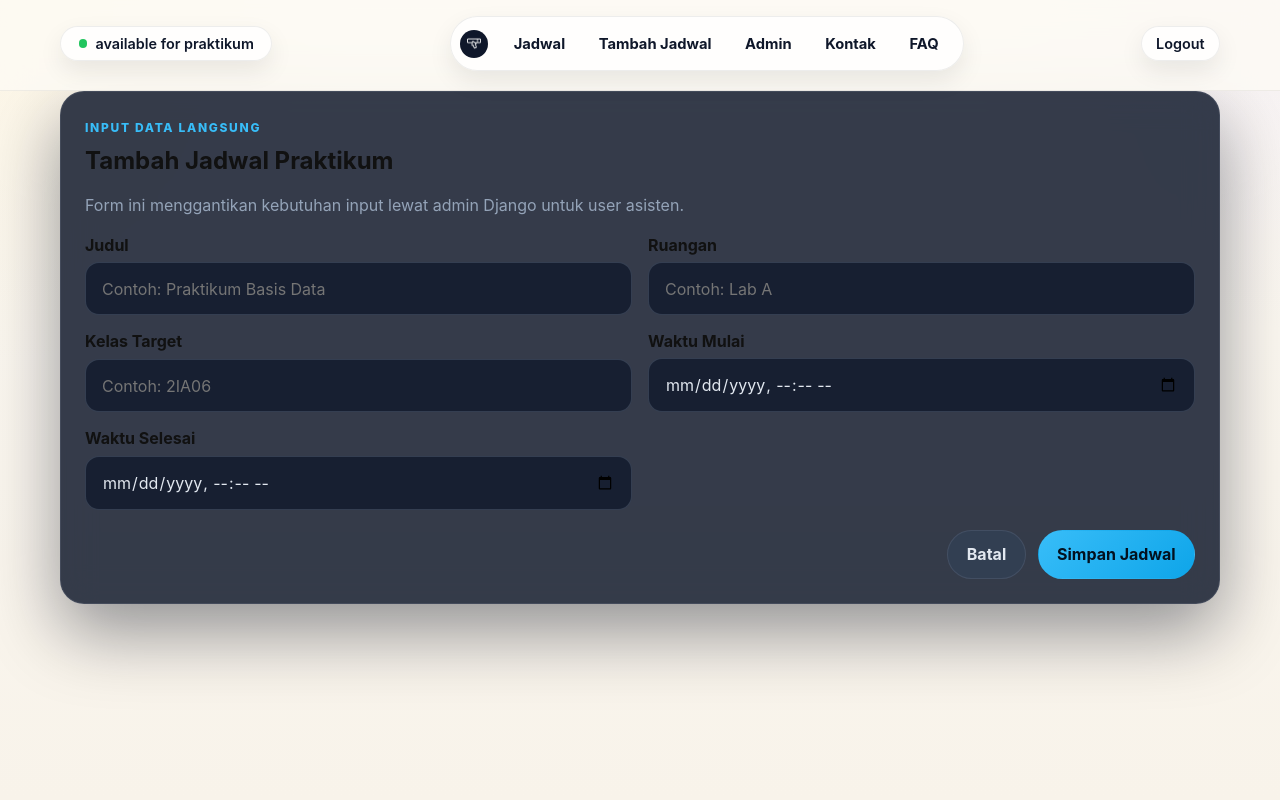
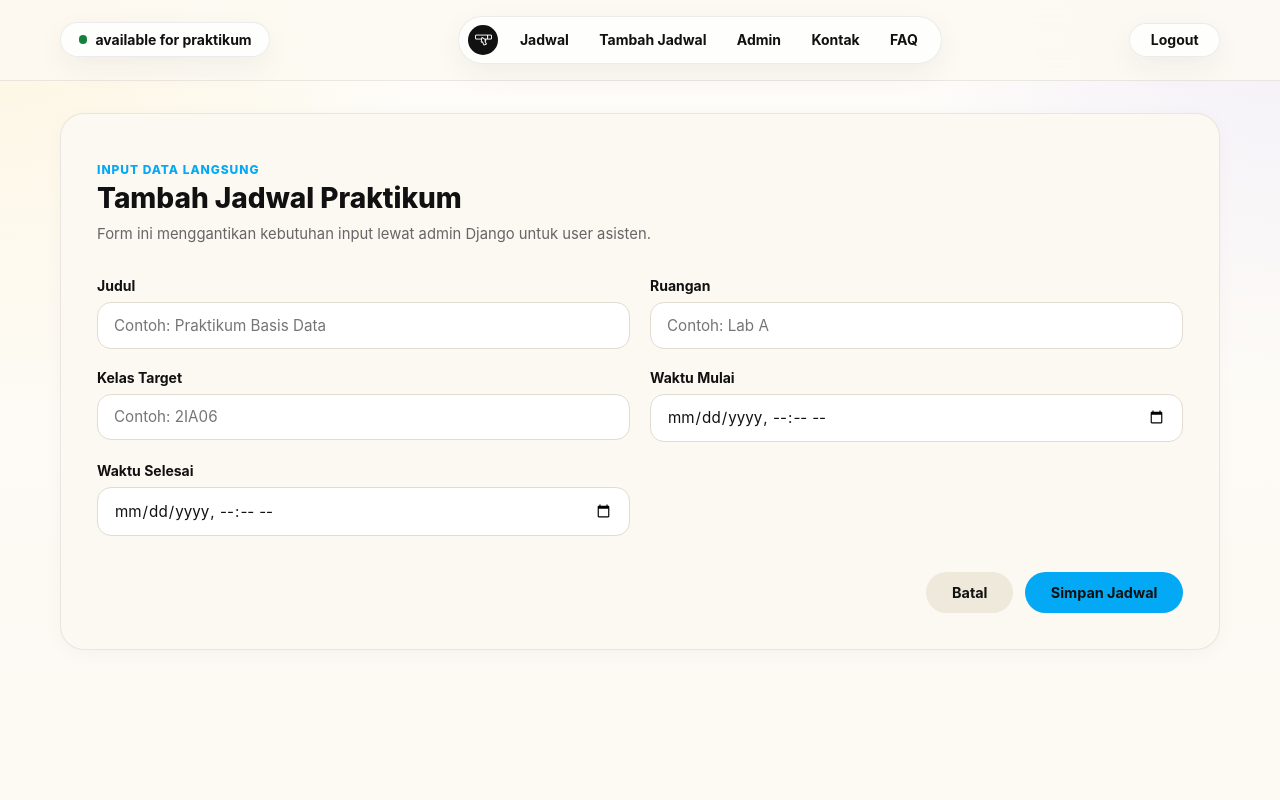
Before and after one commit to naufalyuu1234/jadwalpraktikum_laboratorium, a Django app: page /add/ in a window 1280 px wide. Run offline with Django 5.2, Linux system fonts and the light colour scheme; the visitor is signed in with stand-in values (Sample User, id 1).

Commit message:
Merapihkan desain pop up dan merapihkan style base.css

```diff
--- a/schedule/static/schedule/css/base.css
+++ b/schedule/static/schedule/css/base.css
@@ -1,18 +1,27 @@
 :root {
-  --bg: #0b1220;
-  --bg-elevated: rgba(12, 18, 32, 0.84);
-  --surface: rgba(15, 23, 42, 0.84);
-  --surface-strong: rgba(17, 24, 39, 0.92);
-  --line: rgba(148, 163, 184, 0.16);
-  --line-strong: rgba(148, 163, 184, 0.24);
-  --text: #e2e8f0;
-  --muted: #94a3b8;
-  --primary: #38bdf8;
-  --primary-deep: #0ea5e9;
-  --success: #22c55e;
-  --warning: #f59e0b;
-  --danger: #fb7185;
-  --shadow: 0 28px 70px rgba(2, 6, 23, 0.42);
+  /* Design Tokens - Warm Cream & Modern Lab Theme */
+  --bg-page: #FDF9F3;
+  --surface: #FCF8F2;
+  --surface-white: #FFFFFF;
+  --line: rgba(17, 17, 17, 0.08);
+  --line-strong: #E2DCD0;
+
+  --text-main: #111111;
+  --muted: #666666;
+
+  --primary-cyan: #03A9F4;
+  --primary-cream: #EFE9DC;
+  --badge-cream: #F4EEDF;
+
+  /* Status Color Tokens (Light Mode High Contrast) */
+  --success-bg: #DCFCE7;
+  --success-text: #15803D;
+  --danger-bg: #FEE2E2;
+  --danger-text: #B91C1C;
+  --info-bg: #E0F2FE;
+  --info-text: #0369A1;
+
+  --shadow-soft: 0 10px 30px rgba(17, 17, 17, 0.05);
 }
 
 * {
@@ -26,20 +35,12 @@ html {
 body {
   margin: 0;
   min-height: 100vh;
-  color: #111111;
-  font-family: Inter, "Segoe UI", Arial, sans-serif;
+  color: var(--text-main);
+  font-family: Inter, -apple-system, BlinkMacSystemFont, "Segoe UI", Roboto, sans-serif;
   background:
-    radial-gradient(
-      circle at top left,
-      rgba(255, 228, 158, 0.16),
-      transparent 24%
-    ),
-    radial-gradient(
-      circle at top right,
-      rgba(196, 181, 253, 0.12),
-      transparent 22%
-    ),
-    linear-gradient(180deg, #fdfaf4 0%, #f8f3ea 100%);
+    radial-gradient(circle at top left, rgba(255, 228, 158, 0.25), transparent 28%),
+    radial-gradient(circle at top right, rgba(196, 181, 253, 0.18), transparent 25%),
+    linear-gradient(180deg, #FDFDF9 0%, var(--bg-page) 100%);
 }
 
 a {
@@ -47,10 +48,7 @@ a {
   text-decoration: none;
 }
 
-button,
-input,
-select,
-textarea {
+button, input, select, textarea {
   font: inherit;
 }
 
@@ -59,14 +57,15 @@ textarea {
   margin: 0 auto;
 }
 
+/* ================= HEADER & NAV ================= */
 .site-header {
   position: sticky;
   top: 0;
   z-index: 10;
-  padding: 1rem 0 1.15rem;
-  background: rgba(253, 250, 244, 0.82);
+  padding: 1rem 0;
+  background: rgba(253, 249, 243, 0.85);
   backdrop-filter: blur(16px);
-  border-bottom: 1px solid rgba(17, 17, 17, 0.06);
+  border-bottom: 1px solid var(--line);
 }
 
 .header-inner {
@@ -76,16 +75,15 @@ textarea {
   gap: 1rem;
 }
 
-/* Tiap section jadi pill terpisah sendiri-sendiri */
 .header-left,
 .nav-center,
 .header-right {
   display: flex;
   align-items: center;
   border-radius: 999px;
-  background: rgba(255, 255, 255, 0.8);
-  box-shadow: 0 10px 24px rgba(17, 17, 17, 0.08);
-  border: 1px solid rgba(17, 17, 17, 0.07);
+  background: rgba(255, 255, 255, 0.9);
+  box-shadow: var(--shadow-soft);
+  border: 1px solid var(--line);
 }
 
 .header-left {
@@ -94,90 +92,77 @@ textarea {
 }
 
 .nav-center {
-  padding: 0.5rem 0.6rem;
-  gap: 0.3rem;
-  flex: 0 1 auto;
+  padding: 0.4rem 0.6rem;
+  gap: 0.2rem;
 }
 
 .header-right {
-  padding: 0.5rem 0.9rem;
-  gap: 0.5rem;
+  padding: 0.4rem 0.9rem;
 }
 
-/* Status chip di kiri, sekarang gak perlu pill sendiri karena parent-nya udah pill */
 .status-chip {
   display: flex;
   align-items: center;
   gap: 0.5rem;
-  background: transparent;
-  border: none;
-  box-shadow: none;
-  padding: 0;
-  color: #0f172a;
-  font-size: 0.9rem;
-  font-weight: 600;
+  color: var(--text-main);
+  font-size: 0.875rem;
+  font-weight: 700;
 }
 
 .status-dot {
   width: 0.55rem;
   height: 0.55rem;
   border-radius: 999px;
-  background: var(--success);
+  background: var(--success-text);
 }
 
-/* Logo bulat di nav-center */
 .nav-logo {
-  width: 28px;
-  height: 28px;
+  width: 30px;
+  height: 30px;
   border-radius: 50%;
-  background: #0f172a;
+  background: var(--text-main);
   display: flex;
   align-items: center;
   justify-content: center;
   flex-shrink: 0;
-  margin-right: 0.4rem;
+  margin-right: 0.3rem;
 }
 
 .nav-logo img {
-  width: 52%;
-  height: 52%;
+  width: 55%;
+  height: 55%;
   object-fit: contain;
   filter: invert(1);
 }
 
 .nav a {
-  padding: 0.6rem 0.9rem;
-  color: #0f172a;
+  padding: 0.5rem 0.85rem;
+  color: var(--text-main);
   font-weight: 700;
-  font-size: 0.92rem;
-  background: transparent;
-  border: none;
+  font-size: 0.875rem;
   border-radius: 999px;
   transition: background 0.18s ease;
 }
 
 .nav a:hover {
-  background: rgba(17, 17, 17, 0.05);
+  background: rgba(17, 17, 17, 0.06);
 }
 
-.header-right a {
-  color: #0f172a;
-  font-weight: 600;
-  font-size: 0.9rem;
+.header-action {
   background: transparent;
-  padding: 0;
+  border: none;
+  font-weight: 700;
+  font-size: 0.875rem;
+  color: var(--text-main);
+  cursor: pointer;
 }
 
-.main-content {
-  padding: 0 0 3rem;
-}
-
+/* ================= CARDS & BUTTONS ================= */
 .card {
   background: var(--surface);
   border: 1px solid var(--line);
   border-radius: 24px;
-  box-shadow: var(--shadow);
-  backdrop-filter: blur(16px);
+  box-shadow: var(--shadow-soft);
 }
 
 .button {
@@ -185,117 +170,140 @@ textarea {
   align-items: center;
   justify-content: center;
   gap: 0.5rem;
-  padding: 0.84rem 1.15rem;
+  padding: 0.7rem 1.4rem;
   border-radius: 999px;
-  border: 1px solid transparent;
+  border: none;
   font-weight: 700;
-  transition:
-    transform 0.18s ease,
-    border-color 0.18s ease,
-    background 0.18s ease,
-    box-shadow 0.18s ease;
+  font-size: 0.9rem;
+  cursor: pointer;
+  transition: opacity 0.18s ease, transform 0.15s ease;
 }
 
 .button:hover {
-  transform: translateY(-1px);
+  opacity: 0.88;
 }
 
 .button-primary {
-  background: linear-gradient(135deg, var(--primary), var(--primary-deep));
-  color: #03111f;
+  background-color: var(--primary-cyan);
+  color: var(--text-main);
 }
 
 .button-secondary {
-  background: rgba(51, 65, 85, 0.78);
-  border-color: var(--line);
-  color: var(--text);
+  background-color: var(--primary-cream);
+  color: var(--text-main);
 }
 
-.eyebrow {
-  display: inline-block;
-  text-transform: uppercase;
-  letter-spacing: 0.14em;
-  color: var(--primary);
-  font-size: 0.75rem;
+/* ================= BADGES & STATUS ================= */
+.badge, .status {
+  display: inline-flex;
+  align-items: center;
+  justify-content: center;
+  padding: 0.35rem 0.85rem;
+  border-radius: 999px;
+  font-size: 0.8rem;
   font-weight: 800;
 }
 
-.muted {
-  color: var(--muted);
-}
-
-.messages {
-  display: grid;
-  gap: 0.75rem;
-  margin-bottom: 1rem;
-}
-
-.message {
-  padding: 0.95rem 1rem;
-  border-radius: 16px;
-  background: var(--bg-elevated);
-  border: 1px solid var(--line);
-}
-
-.message-success {
-  border-color: rgba(34, 197, 94, 0.35);
-}
-
-.message-error {
-  border-color: rgba(251, 113, 133, 0.35);
-}
-
-.message-info {
-  border-color: rgba(56, 189, 248, 0.35);
-}
-
-h1,
-h2,
-h3,
-p {
-  margin-top: 0;
-}
-
-h2,
-h3 {
-  line-height: 1.2;
-}
-
-.badge,
-.status {
-  display: inline-flex;
-  align-items: center;
-  justify-content: center;
-  padding: 0.42rem 0.75rem;
-  border-radius: 999px;
-  font-size: 0.8rem;
-  font-weight: 800;
-  letter-spacing: 0.02em;
-}
-
-.badge {
-  background: rgba(56, 189, 248, 0.14);
-  color: #7dd3fc;
-}
-
-.status-booked {
-  background: rgba(56, 189, 248, 0.14);
-  color: #7dd3fc;
+.badge, .status-booked {
+  background-color: var(--info-bg);
+  color: var(--info-text);
 }
 
 .status-attended {
-  background: rgba(34, 197, 94, 0.14);
-  color: #86efac;
+  background-color: var(--success-bg);
+  color: var(--success-text);
 }
 
 .status-absent {
-  background: rgba(251, 113, 133, 0.14);
-  color: #fda4af;
+  background-color: var(--danger-bg);
+  color: var(--danger-text);
 }
 
+/* ================= POPUP TOAST NOTIFICATION ================= */
+.popup-layer {
+  position: fixed;
+  inset: 0;
+  z-index: 80;
+  display: flex;
+  align-items: center;
+  justify-content: center;
+  padding: 1.25rem;
+  background: rgba(17, 17, 17, 0.2);
+  pointer-events: none;
+}
+
+.popup-message {
+  width: min(92vw, 460px);
+  position: relative;
+  animation: popup-enter 260ms cubic-bezier(0.2, 0.8, 0.2, 1);
+  pointer-events: auto;
+}
+
+.popup-message-panel {
+  position: relative;
+  padding: 3rem 1.5rem 1.5rem;
+  border-radius: 28px;
+  background: #151F31;
+  color: #FFFFFF;
+  box-shadow: 0 20px 50px rgba(0, 0, 0, 0.3);
+  text-align: center;
+}
+
+.popup-message-icon {
+  position: absolute;
+  top: -2.2rem;
+  left: 50%;
+  transform: translateX(-50%);
+  width: 4.8rem;
+  height: 4.8rem;
+  border-radius: 50%;
+  display: grid;
+  place-items: center;
+  font-size: 1.75rem;
+  font-weight: 800;
+  background: var(--popup-accent, var(--primary-cyan));
+  color: #FFFFFF;
+  box-shadow: 0 8px 20px rgba(0, 0, 0, 0.15);
+}
+
+.popup-message-success { --popup-accent: #22C55E; }
+.popup-message-error { --popup-accent: #EF4444; }
+.popup-message-info, .popup-message-warning { --popup-accent: #F59E0B; }
+
+.popup-message-title {
+  margin: 0 0 0.3rem;
+  font-size: 1.5rem;
+  font-weight: 800;
+}
+
+.popup-message-text {
+  margin: 0;
+  color: #CBD5E1;
+  font-size: 0.95rem;
+}
+
+.popup-message.is-hiding {
+  opacity: 0;
+  transform: translateY(-10px) scale(0.96);
+  transition: opacity 0.28s ease, transform 0.28s ease;
+}
+
+@keyframes popup-enter {
+  from { opacity: 0; transform: translateY(16px) scale(0.95); }
+  to { opacity: 1; transform: translateY(0) scale(1); }
+}
+
+/* ================= RESPONSIVE DESIGN ================= */
 @media (max-width: 860px) {
   .header-inner {
+    flex-direction: column;
+    gap: 0.75rem;
+  }
+
+  .nav-center {
     flex-wrap: wrap;
     justify-content: center;
+    border-radius: 20px;
+    padding: 0.5rem;
   }
 }
--- a/schedule/static/schedule/css/create.css
+++ b/schedule/static/schedule/css/create.css
@@ -1,70 +1,186 @@
-.form-shell {
-  padding: 1.5rem;
+/* schedule/static/schedule/css/create.css */
+
+:root {
+  --card-cream-bg: #FCF8F2;
+  --text-dark: #111111;
+  --text-muted: #666666;
+  --btn-cyan: #03A9F4;
+  --btn-secondary-bg: #EFE9DC;
+  --input-bg: #FFFFFF;
+  --input-border: #E2DCD0;
+  --input-focus-border: #03A9F4;
+  --error-bg: #FEE2E2;
+  --error-text: #991B1B;
 }
 
+.form-shell {
+  background-color: var(--card-cream-bg);
+  border-radius: 24px;
+  padding: 2.25rem;
+  color: var(--text-dark);
+  font-family: -apple-system, BlinkMacSystemFont, "Segoe UI", Roboto, sans-serif;
+  box-shadow: 0 4px 20px rgba(0, 0, 0, 0.03);
+  margin-top: 2rem;
+}
+
+/* Header & Intro */
 .form-intro {
-  margin-bottom: 1.25rem;
+  margin-bottom: 2rem;
   max-width: 42rem;
 }
 
+.eyebrow {
+  font-size: 0.75rem;
+  font-weight: 800;
+  text-transform: uppercase;
+  letter-spacing: 0.08em;
+  color: var(--btn-cyan);
+  margin-bottom: 0.25rem;
+}
+
+.form-intro h2 {
+  font-size: 1.75rem;
+  font-weight: 800;
+  margin: 0 0 0.5rem 0;
+  color: var(--text-dark);
+}
+
+.muted {
+  font-size: 0.925rem;
+  color: var(--text-muted);
+  margin: 0;
+  line-height: 1.5;
+}
+
+/* Form Grid Layout */
 .form-grid {
   display: grid;
   grid-template-columns: repeat(2, minmax(0, 1fr));
-  gap: 1rem;
+  gap: 1.25rem;
 }
 
 .form-field {
-  display: grid;
-  gap: 0.45rem;
+  display: flex;
+  flex-direction: column;
+  gap: 0.5rem;
 }
 
 .form-field label {
+  font-size: 0.875rem;
   font-weight: 700;
+  color: var(--text-dark);
 }
 
-.form-input {
+/* Input Fields (Meliputi input bawaan render Django form) */
+.form-field input,
+.form-field select,
+.form-field textarea {
   width: 100%;
-  padding: 0.95rem 1rem;
+  padding: 0.8rem 1rem;
   border-radius: 14px;
-  border: 1px solid var(--line-strong);
-  background: rgba(15, 23, 42, 0.76);
-  color: var(--text);
+  border: 1px solid var(--input-border);
+  background-color: var(--input-bg);
+  color: var(--text-dark);
+  font-size: 0.95rem;
   outline: none;
+  box-sizing: border-box;
+  transition: border-color 0.2s ease, box-shadow 0.2s ease;
 }
 
-.form-input:focus {
-  border-color: rgba(56, 189, 248, 0.58);
-  box-shadow: 0 0 0 4px rgba(56, 189, 248, 0.14);
+.form-field input:focus,
+.form-field select:focus,
+.form-field textarea:focus {
+  border-color: var(--input-focus-border);
+  box-shadow: 0 0 0 4px rgba(3, 169, 244, 0.15);
 }
 
-.form-field ul {
-  margin: 0;
-  padding-left: 1rem;
-  color: #fda4af;
+/* Style Khusus Form Span Full Row */
+.form-field:first-child {
+  grid-column: 1 / -1; /* Title span 2 kolom */
 }
 
+/* Error Handling Style (Django Form Error) */
+.message-error {
+  grid-column: 1 / -1;
+  background-color: var(--error-bg);
+  color: var(--error-text);
+  padding: 0.85rem 1.25rem;
+  border-radius: 12px;
+  font-size: 0.875rem;
+  font-weight: 600;
+}
+
+.errorlist {
+  list-style: none;
+  margin: 0.25rem 0 0 0;
+  padding: 0;
+  color: var(--error-text);
+  font-size: 0.8rem;
+  font-weight: 600;
+}
+
+/* Form Action Buttons */
 .form-actions {
   grid-column: 1 / -1;
   display: flex;
   justify-content: flex-end;
+  align-items: center;
   gap: 0.75rem;
-  margin-top: 0.25rem;
+  margin-top: 1rem;
 }
 
-.message-error {
-  grid-column: 1 / -1;
+.button {
+  display: inline-flex;
+  align-items: center;
+  justify-content: center;
+  padding: 0.75rem 1.6rem;
+  border-radius: 9999px;
+  font-size: 0.9rem;
+  font-weight: 700;
+  text-decoration: none;
+  border: none;
+  cursor: pointer;
+  transition: opacity 0.15s ease-in-out, transform 0.1s ease;
 }
 
+.button:hover {
+  opacity: 0.9;
+}
+
+.button:active {
+  transform: scale(0.98);
+}
+
+.button-primary {
+  background-color: var(--btn-cyan);
+  color: var(--text-dark);
+}
+
+.button-secondary {
+  background-color: var(--btn-secondary-bg);
+  color: var(--text-dark);
+}
+
+/* Responsive Layout */
 @media (max-width: 720px) {
+  .form-shell {
+    padding: 1.5rem;
+  }
+
   .form-grid {
     grid-template-columns: 1fr;
   }
 
-  .form-actions .button {
-    width: 100%;
+  .form-field:first-child {
+    grid-column: 1;
   }
 
   .form-actions {
     flex-direction: column-reverse;
+    gap: 0.5rem;
+  }
+
+  .button {
+    width: 100%;
   }
 }
--- a/schedule/templates/schedule/base.html
+++ b/schedule/templates/schedule/base.html
@@ -23,39 +23,81 @@
             <img src="{% static 'assets/navbar-icon.png' %}" alt="Logo" />
           </div>
           <a href="{% url 'schedule:list' %}">Jadwal</a>
-          <a href="{% url 'schedule:create' %}">Tambah Jadwal</a>
-          <a href="/admin/">Admin</a>
+
+          <!-- Proteksi Akses: Hanya Asisten / Admin yang melihat tombol ini -->
+          {% if user.is_staff or user.role == 'ASISTEN' %}
+            <a href="{% url 'schedule:create' %}">Tambah Jadwal</a>
+          {% endif %}
+
+          {% if user.is_staff %}
+            <a href="/admin/">Admin</a>
+          {% endif %}
+
           <a href="#">Kontak</a>
           <a href="#">FAQ</a>
         </nav>
 
         <div class="header-right">
           {% if user.is_authenticated %}
-          <a
-            class="status-chip header-action"
-            href="{% url 'authentication:logout' %}"
-          >
-            Logout
-          </a>
+            <!-- Safe POST Logout Form -->
+            <form action="{% url 'authentication:logout' %}" method="post" style="display: inline;">
+              {% csrf_token %}
+              <button type="submit" class="status-chip header-action" style="border: none; cursor: pointer;">
+                Logout
+              </button>
+            </form>
           {% else %}
-          <a
-            class="status-chip header-action"
-            href="{% url 'authentication:login' %}"
-          >
-            Login
-          </a>
+            <a class="status-chip header-action" href="{% url 'authentication:login' %}">
+              Login
+            </a>
           {% endif %}
         </div>
       </div>
     </header>
+
+    {% if messages %}
+    <div class="popup-layer" data-popup-layer aria-live="polite" aria-atomic="true">
+      {% for message in messages %}
+      <!-- Menggunakan message.level_tag untuk mencegah class terbakar -->
+      <div class="popup-message popup-message-{{ message.level_tag }}" data-popup-message>
+        <div class="popup-message-panel">
+          <div class="popup-message-icon" aria-hidden="true">
+            {% if 'success' in message.tags %}:){% elif 'error' in message.tags %}:({% elif 'warning' in message.tags %}:|{% else %}:i{% endif %}
+          </div>
+          <div class="popup-message-body">
+            <p class="popup-message-title">
+              {% if 'success' in message.tags %}Berhasil{% elif 'error' in message.tags %}Gagal{% elif 'warning' in message.tags %}Perhatian{% else %}Info{% endif %}
+            </p>
+            <p class="popup-message-text">{{ message }}</p>
+          </div>
+        </div>
+      </div>
+      {% endfor %}
+    </div>
+    {% endif %}
+
     <main class="container main-content">
-      {% if messages %}
-      <section class="messages">
-        {% for message in messages %}
-        <div class="message message-{{ message.tags }}">{{ message }}</div>
-        {% endfor %}
-      </section>
-      {% endif %} {% block content %}{% endblock %}
+      {% block content %}{% endblock %}
     </main>
+
+    <script>
+      window.addEventListener("DOMContentLoaded", () => {
+        const popupLayer = document.querySelector("[data-popup-layer]");
+        const popupMessages = document.querySelectorAll("[data-popup-message]");
+
+        if (!popupLayer || popupMessages.length === 0) {
+          return;
+        }
+
+        // Ditingkatkan ke 3500ms (3.5 detik) agar pengguna sempat membaca pesan
+        window.setTimeout(() => {
+          popupMessages.forEach((message) => {
+            message.classList.add("is-hiding");
+          });
+
+          window.setTimeout(() => popupLayer.remove(), 300);
+        }, 3500);
+      });
+    </script>
   </body>
 </html>
```
Also changed, not shown: schedule/models.py (+13 -32 lines).
